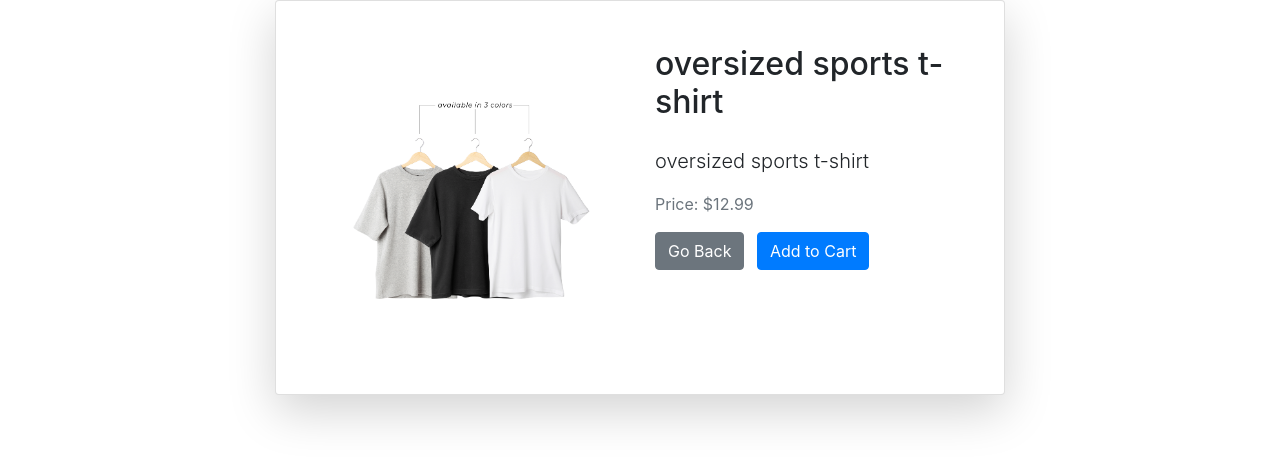
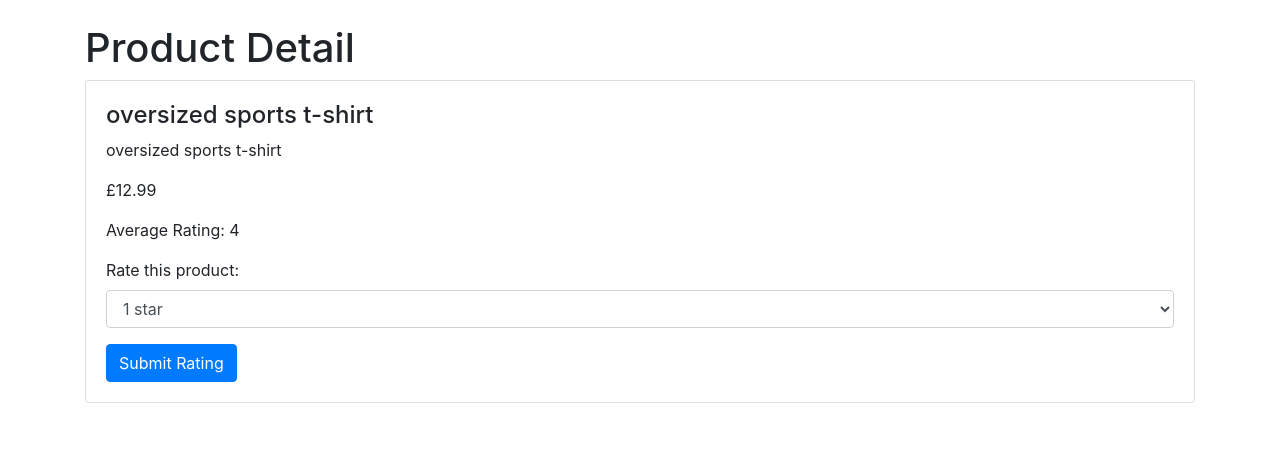
Before and after one commit to KhanLewis/genghis-fitness, a Django app: template products/templates/products/product_detail.html in a window 1280 px wide. Shown: the part 56-519 px from the top of the page. Run offline with Django 3.2, Linux system fonts and the light colour scheme; data comes from the database, SQL or seed files in the repository; both versions use the stored data as it was after the commit; tables that the repository leaves empty hold one stand-in row (values such as "Sample post"); the template is opened without the code that fills it: values that come from a table or form of the project are taken from there, most other values are stand-ins (such as "Sample title", 1, 10 or a date in 2020); parts of the project's set-up code (start-up, migrations or seed data) failed here and were passed over; some libraries are stand-ins or nearby versions.

Commit message:
added product rating view and updated product detail templates

```diff
--- a/products/templates/products/product_detail.html
+++ b/products/templates/products/product_detail.html
@@ -1,26 +1,32 @@
 {% extends "base.html" %}
 {% load static %}
 
+{% block page-header %}
+{% endblock %}
+
 {% block content %}
 <div class="container">
-    <div class="row justify-content-center">
-        <div class="col-md-8">
-            <div class="card p-4 shadow-lg">
-                <div class="card-body">
-                    <div class="row">
-                        <div class="col-md-6">
-                            <img src="{{ product.image.url }}" class="img-fluid" alt="Product Image">
-                        </div>
-                        <div class="col-md-6">
-                            <h2 class="mb-4">{{ product.name }}</h2>
-                            <p class="lead">{{ product.description }}</p>
-                            <p class="text-muted">Price: ${{ product.price }}</p>
-                            <a href="{{ request.META.HTTP_REFERER }}" class="btn btn-secondary">Go Back</a>
-                            <button class="btn btn-primary ml-2">Add to Cart</button>
-                        </div>
-                    </div>
+    <h1 class="mt-4">Product Detail</h1>
+    <div class="card mb-4">
+        <div class="card-body">
+            <h4>{{ product.name }}</h4>
+            <p>{{ product.description }}</p>
+            <p class="card-price">£{{ product.price }}</p>
+            <p>Average Rating: {{ average_rating }}</p>
+            <form method="post" action="{% url 'products:rate_product' product.pk %}">
+                {% csrf_token %}
+                <div class="form-group">
+                    <label for="rating">Rate this product:</label>
+                    <select class="form-control" id="rating" name="rating">
+                        <option value="1">1 star</option>
+                        <option value="2">2 stars</option>
+                        <option value="3">3 stars</option>
+                        <option value="4">4 stars</option>
+                        <option value="5">5 stars</option>
+                    </select>
                 </div>
-            </div>
+                <button type="submit" class="btn btn-primary">Submit Rating</button>
+            </form>
         </div>
     </div>
 </div>
```
Also changed, not shown: cart/models.py (+10 -0 lines), cart/templates/cart/cart_detail.html (+11 -4 lines), cart/templates/cart/cart_dropdown.html (added, +15 -0 lines), cart/views.py (+32 -7 lines), products/templates/products/products.html (+12 -3 lines), products/views.py (+20 -0 lines), static/js/cart.js (added, +29 -0 lines), cart/migrations/0002_productrating.py (added), db.sqlite3.
